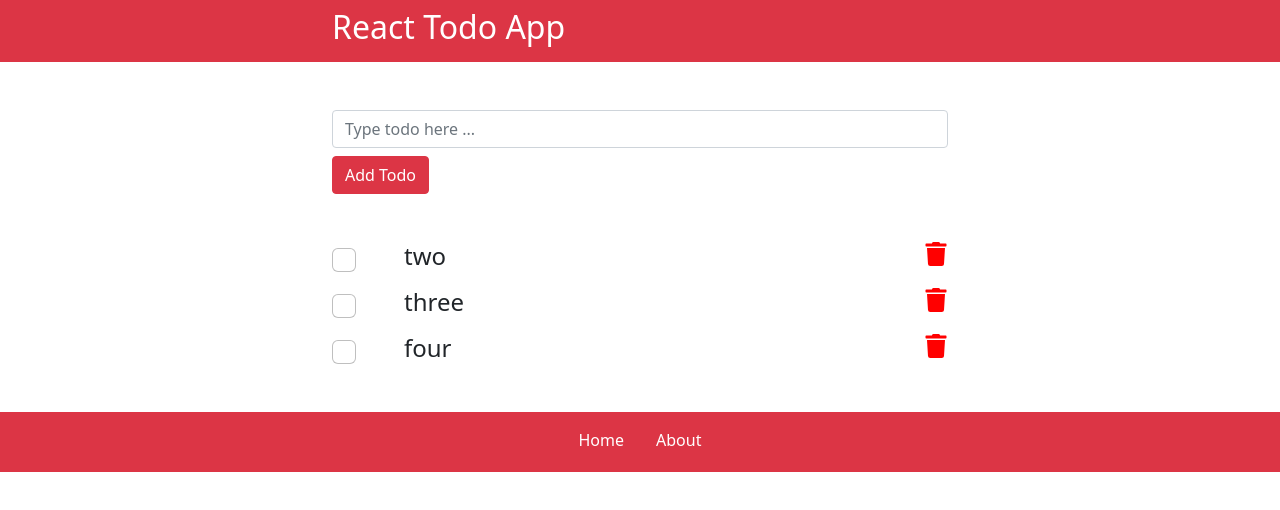
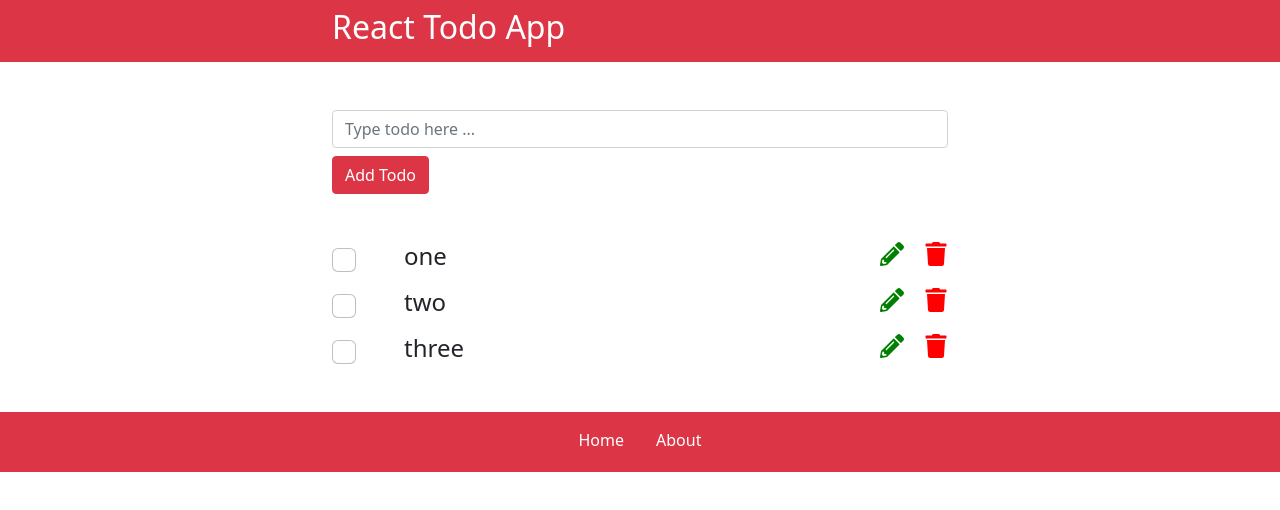
Before and after one commit to divvieesterhuizen/react-todo-app-frontend-28, a React (Create React App) app: page / in a window 1280 px wide. Shown: the top 510 px of the page. Built offline with nearby package versions, Linux system fonts and the light colour scheme; data requests are answered from the project's data file; the HTML template or start-up script is replaced by a standard one.

Commit message:
added EDIT functionality to app

```diff
--- a/db.json
+++ b/db.json
@@ -1,18 +1,18 @@
 {
   "todos": [
     {
-      "id": "2a4bcf04-ae7c-421b-a68b-6a30d11a24b8",
+      "id": "e8e6854f-6b02-497d-92c7-8c2cb39ca8ad",
+      "title": "one",
+      "completed": false
+    },
+    {
+      "id": "722acf50-d397-4db2-a5cb-5e0f3ae53ecc",
       "title": "two",
       "completed": false
     },
     {
-      "id": "de13a840-ce5a-4a07-8c25-03aff1687316",
+      "id": "077e69da-d4dc-4f79-9ed4-3f44bdbf4882",
       "title": "three",
-      "completed": false
-    },
-    {
-      "id": "f5d8f61d-9d7a-434a-ae37-e7c4a413e38f",
-      "title": "four",
       "completed": false
     }
   ]
--- a/src/App.css
+++ b/src/App.css
@@ -13,7 +13,13 @@ a:visited {
 .delete-icon {
   color: red;
 }
-.delete-icon:hover {
+.edit-icon {
+  color: green;
+}
+[class$='-icon'] {
+  margin-left: 20px;
+}
+[class$='-icon']:hover {
   cursor: pointer;
   filter: grayscale(100);
   transform: rotate(10deg);
--- a/src/App.js
+++ b/src/App.js
@@ -19,8 +19,13 @@ function App() {
 
   // initial run
   useEffect(() => {
+    let isSubscribed = true;
+
     try {
-      getTodos();
+      if (isSubscribed) {
+        getTodos();
+        isSubscribed = false;
+      }
     } catch (err) {
       console.log(err);
     }
@@ -76,6 +81,24 @@ function App() {
     updateTodo(updatedTodo);
   };
 
+  const updateTodoText = async (_id, text) => {
+    let todoFromServer = await fetchTodo(_id);
+    todoFromServer.title = text;
+
+    // UI + assign updated Todo
+    setTodos(
+      todos.map((todo) => {
+        if (todo.id === _id) {
+          todo.title = text;
+        }
+        return todo;
+      })
+    );
+
+    // DB
+    updateTodo(todoFromServer);
+  };
+
   // Fetch Functions
   const fetchTodos = async () => {
     setLoading(true);
@@ -85,13 +108,13 @@ function App() {
     return data;
   };
 
-  // const fetchTodo = async (_id) => {
-  //   setLoading(true);
-  //   const res = await axios.get(API + `/todo/${_id}`);
-  //   const data = await res.data;
-  //   setLoading(false);
-  //   return data;
-  // };
+  const fetchTodo = async (_id) => {
+    setLoading(true);
+    const res = await axios.get(API + `/todos/${_id}`);
+    const data = await res.data;
+    setLoading(false);
+    return data;
+  };
 
   return (
     <Router>
@@ -110,6 +133,7 @@ function App() {
                   todos={todos}
                   onCheck={onCheck}
                   deleteTodo={deleteTodo}
+                  updateTodoText={updateTodoText}
                 />
               ) : (
                 <div>
--- a/src/components/Todo.js
+++ b/src/components/Todo.js
@@ -1,8 +1,41 @@
-import React from 'react';
+import { useState } from 'react';
 import { FaTrash } from 'react-icons/fa';
+import { FaPencilAlt } from 'react-icons/fa';
 
-const Todo = ({ todo, onCheck, deleteTodo }) => {
+const Todo = ({ todo, onCheck, deleteTodo, updateTodoText }) => {
   const { id, title, completed } = todo;
+
+  const [showEditBox, setShowEditBox] = useState(false);
+  const [text, setText] = useState('');
+  const [alert, setAlert] = useState(false);
+  const [updatedTodoAlert, setUpdatedTodoAlert] = useState(false);
+
+  const clearFields = () => {
+    setText('');
+  };
+
+  const onSubmit = (e) => {
+    e.preventDefault();
+
+    if (!text) {
+      setAlert(true);
+      setTimeout(() => {
+        setAlert(false);
+      }, 3000);
+    } else {
+      updateTodoText(id, text);
+      clearFields();
+      setShowEditBox(false);
+      setUpdatedTodoAlert(true);
+      setTimeout(() => {
+        setUpdatedTodoAlert(false);
+      }, 3000);
+    }
+  };
+
+  const onEditClick = () => {
+    setShowEditBox(true);
+  };
 
   return (
     <div className='mb-3' data-testid={`todo-${id}`}>
@@ -22,7 +55,44 @@ const Todo = ({ todo, onCheck, deleteTodo }) => {
           }}
           className='float-end delete-icon'
         />
+        <FaPencilAlt
+          onClick={() => {
+            onEditClick();
+          }}
+          className='float-end edit-icon'
+        />
       </h4>
+
+      {updatedTodoAlert && (
+        <div className='alert alert-success fade show' role='alert'>
+          <strong>Todo updated successfully.</strong>
+        </div>
+      )}
+
+      {alert && (
+        <div className='alert alert-warning fade show' role='alert'>
+          <strong>Empty Field.</strong> Please enter some text.
+        </div>
+      )}
+
+      {showEditBox && (
+        <form onSubmit={onSubmit} className='mb-5'>
+          <div className='input-group mb-2'>
+            <input
+              type='text'
+              placeholder='Type new todo here ...'
+              value={text}
+              onChange={(e) => setText(e.target.value)}
+              className='form-control'
+            />
+          </div>
+          <input
+            type='submit'
+            value='Update Todo'
+            className='btn btn-block btn-success'
+          />
+        </form>
+      )}
     </div>
   );
 };
--- a/src/components/Todos.js
+++ b/src/components/Todos.js
@@ -1,7 +1,7 @@
 import React from 'react';
 import Todo from './Todo';
 
-const Todos = ({ todos, onCheck, deleteTodo }) => {
+const Todos = ({ todos, onCheck, deleteTodo, updateTodoText }) => {
   return (
     <>
       {todos.map((todo, index) => (
@@ -10,6 +10,7 @@ const Todos = ({ todos, onCheck, deleteTodo }) => {
           todo={todo}
           onCheck={onCheck}
           deleteTodo={deleteTodo}
+          updateTodoText={updateTodoText}
         />
       ))}
     </>
--- a/src/components/pages/About.js
+++ b/src/components/pages/About.js
@@ -4,9 +4,7 @@ const About = () => {
   return (
     <div>
       <h1>About</h1>
-      <p>
-        Simple React based Todo App, pulling data from an JSON-server endpoint.
-      </p>
+      <p>Simple React based Todo App.</p>
     </div>
   );
 };
```
Also changed, not shown: 1 other file (tests, documents, lock files or other folders).
